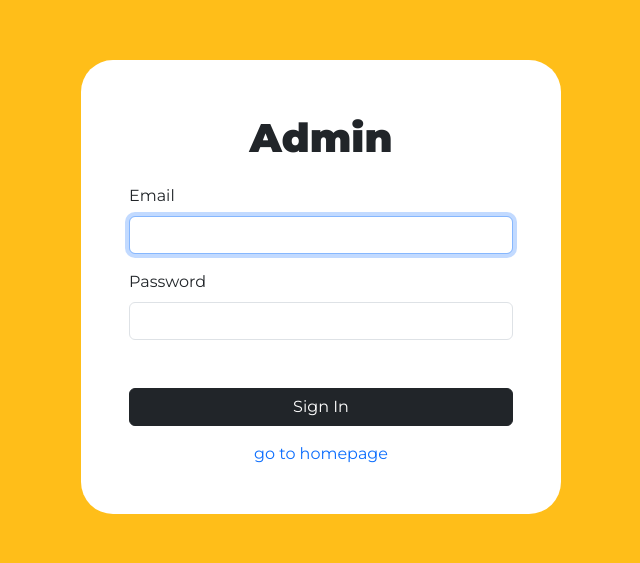
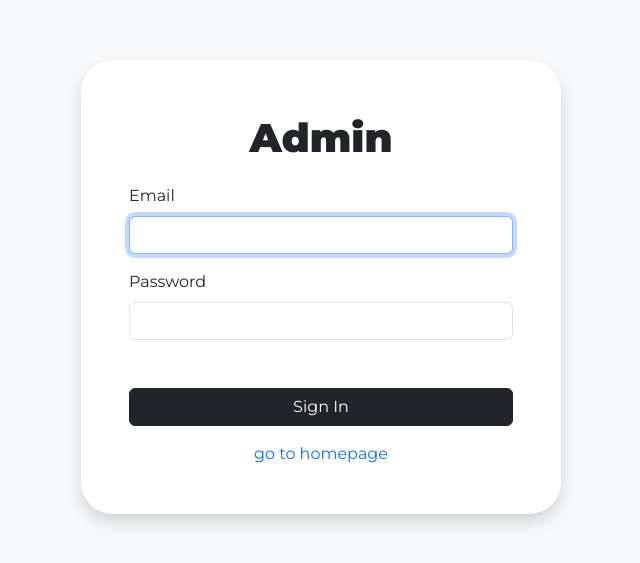
Before and after one commit to yazidhq/school-profiles, a React (Vite) app: page /login in a window 1280 px wide. Shown: the part 113-676 px from the top of the page, without its empty margins (319-959 px from the left). Built offline with nearby package versions, Linux system fonts and the light colour scheme; no server answers.

Commit message:
style: landing page update

```diff
--- a/src/components/admin/layouts/Topbar.jsx
+++ b/src/components/admin/layouts/Topbar.jsx
@@ -16,6 +16,7 @@ const Topbar = () => {
               <Logo width={"40px"} is_admin={true} />
             </Link>
           </div>
+          <div className="fw-medium">Yayasan Al-Hikmah</div>
           <div>
             <DropdownButton text={"Admin"}>
               <DropdownList onClick={logout} is_button={true}>
--- a/src/components/auth/AuthLayout.jsx
+++ b/src/components/auth/AuthLayout.jsx
@@ -24,10 +24,10 @@ const AuthLayout = ({ handleLogin }) => {
 
   return (
     <div
-      className="bg-orange d-flex align-items-center justify-content-center"
+      className="bg-light d-flex align-items-center justify-content-center"
       style={{ height: "100vh" }}
     >
-      <div className="bg-white rounded-5" style={{ width: "30rem" }}>
+      <div className="bg-white rounded-5 shadow" style={{ width: "30rem" }}>
         <div className="pt-5 px-5 pb-5">
           <div className="text-center">
             <Heading text={"Admin"} size={"1"} />
--- a/src/components/layouts/sections/AchievementsLayout.jsx
+++ b/src/components/layouts/sections/AchievementsLayout.jsx
@@ -12,7 +12,7 @@ const AchievementsLayout = () => {
       <div className="row">
         <div className="col-md-3 text-justify order-md-2 order-1">
           <div className="d-flex justify-content-between">
-            <Heading text={"Prestasi"} />
+            <Heading text={"Prestasi"} size={"3"} />
           </div>
           <SubHeading
             text={
--- a/src/components/layouts/sections/ActivitiesLayout.jsx
+++ b/src/components/layouts/sections/ActivitiesLayout.jsx
@@ -12,7 +12,7 @@ const ActivitiesLayout = () => {
       <div className="row text-white">
         <div className="col-md-3">
           <div className="d-flex justify-content-between">
-            <Heading text={"Kegiatan Siswa"} color={"white"} />
+            <Heading text={"Kegiatan Siswa"} color={"white"} size={"3"} />
           </div>
           <SubHeading
             text={
--- a/src/components/layouts/sections/AkademikLayout.jsx
+++ b/src/components/layouts/sections/AkademikLayout.jsx
@@ -12,7 +12,7 @@ const AkademikLayout = () => {
     <Section color={"white"}>
       <div className="text-center">
         <Aos fade={"fade-up"}>
-          <Heading text={"Akademik"} color={"dark"} />
+          <Heading text={"Akademik"} color={"dark"} size={"1"} />
           <Description
             text={
               "Lorem ipsum dolor sit amet consectetur adipisicing elit. Dolores modi repellendus ipsa nisi eum quo. Nam nulla ipsa ipsum voluptas! Lorem ipsum dolor sit amet consectetur adipisicing elit."
--- a/src/components/layouts/sections/MapAddressLayout.jsx
+++ b/src/components/layouts/sections/MapAddressLayout.jsx
@@ -10,6 +10,7 @@ const MapAddressLayout = () => {
         <Heading
           text={"Kunjungi Kami"}
           color={"dark border-bottom border-2 border-dark pb-3"}
+          size={"1"}
         />
       </div>
       <div className="row pt-4">
--- a/src/components/layouts/sections/VisiMisiLayout.jsx
+++ b/src/components/layouts/sections/VisiMisiLayout.jsx
@@ -10,7 +10,7 @@ const VisiMisiLayout = () => {
         <div className="row">
           <div className="col-lg-6">
             <Aos fade={"fade-left"}>
-              <Heading text={"Visi"} color={"dark"} />
+              <Heading text={"Visi"} color={"dark"} size={"1"} />
               <Description
                 text={
                   "Lorem ipsum dolor sit amet consectetur adipisicing elit. Alias deleniti ipsa modi voluptate exercitationem labore corporis velit inventore minima? Natus impedit cumque quasi vero! Molestias?"
@@ -20,7 +20,7 @@ const VisiMisiLayout = () => {
           </div>
           <div className="col-lg-6">
             <Aos fade={"fade-right"}>
-              <Heading text={"Misi"} color={"dark"} />
+              <Heading text={"Misi"} color={"dark"} size={"1"} />
               <Description
                 text={
                   "Lorem ipsum dolor sit amet consectetur adipisicing elit. Alias deleniti ipsa modi voluptate exercitationem labore corporis velit inventore minima? Natus impedit cumque quasi vero! Molestias?"
```
